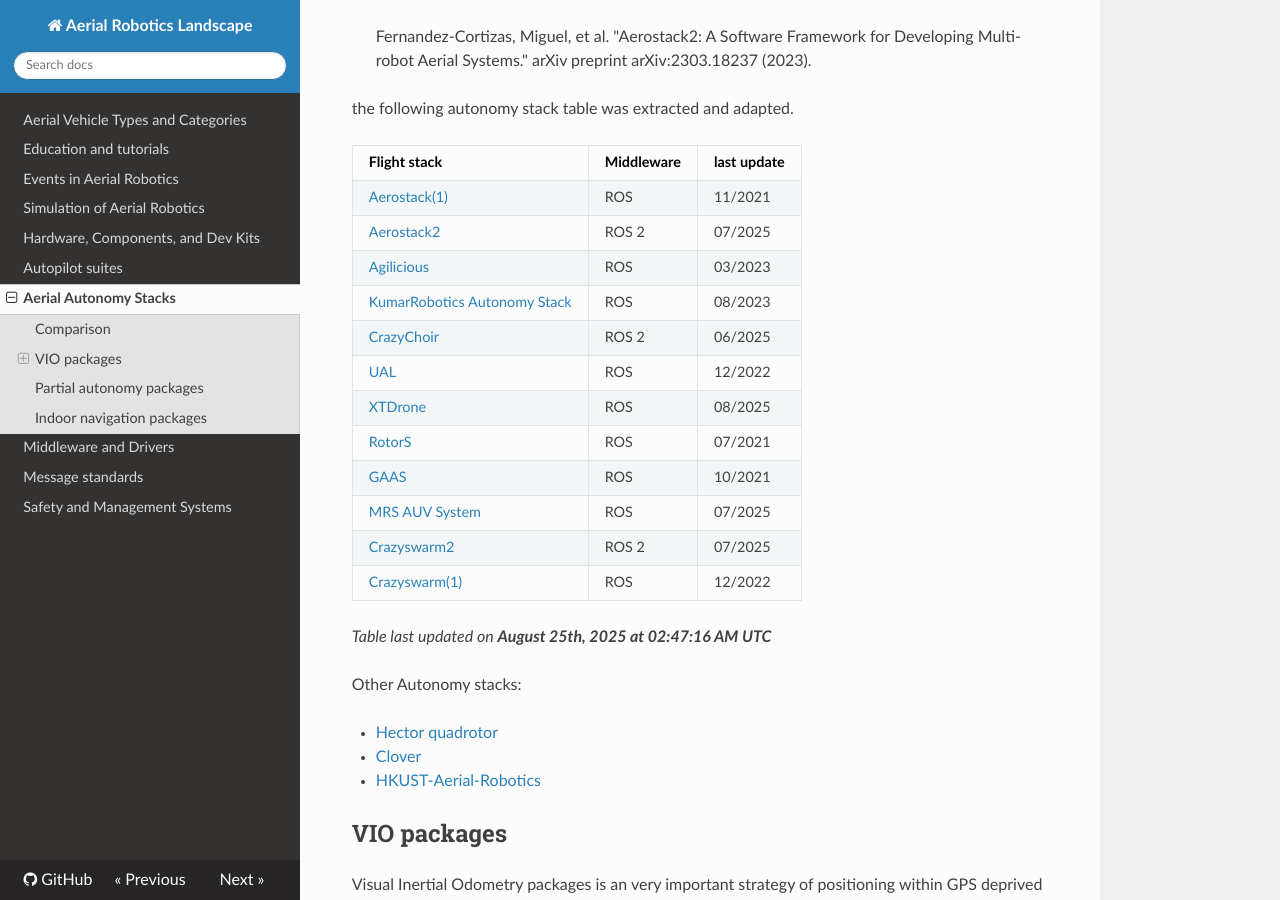
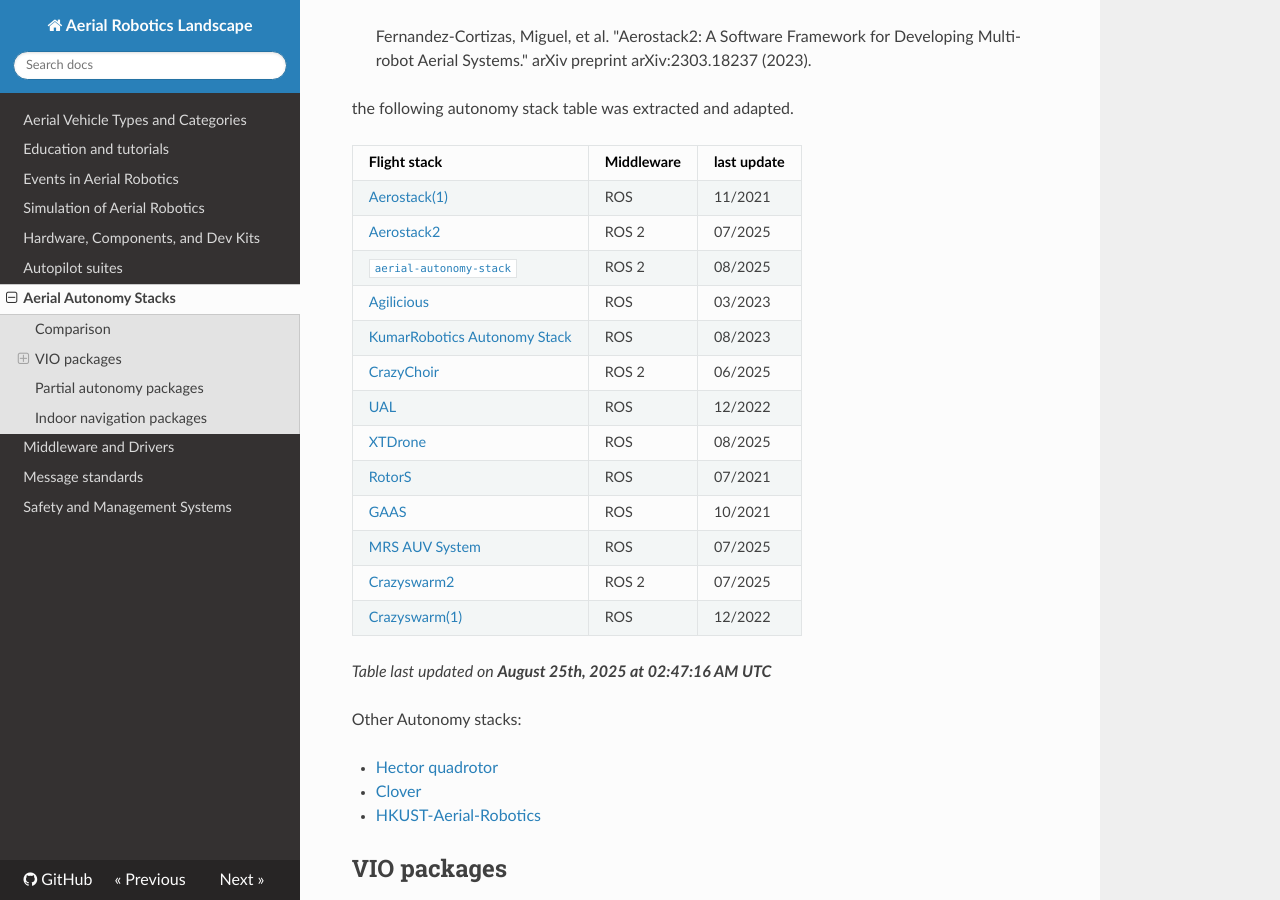
Before and after one commit to ROS-Aerial/aerial_robotic_landscape, an MkDocs documentation site: the page built from docs/aerial_autonomy_stacks.md, in a window 1280 px wide and 900 px high, scrolled down 455 px. Built offline with MkDocs 1.6.1, drawn with Linux system fonts in a browser that asks for light colours; nearby versions of some CDN libraries.

Commit message:
Update aerial_autonomy_stacks.md

```diff
--- a/docs/aerial_autonomy_stacks.md
+++ b/docs/aerial_autonomy_stacks.md
@@ -16,6 +16,7 @@
 | -------------- | ----- | ------- |
 | [Aerostack(1)](https://github.com/cvar-upm/aerostack/wiki)       | ROS        | 11/2021 |
 | [Aerostack2](https://github.com/aerostack2/aerostack2)       | ROS 2      | 07/2025 |
+| [`aerial-autonomy-stack`](https://github.com/JacopoPan/aerial-autonomy-stack)       | ROS 2        | 08/2025      |
 | [Agilicious](https://agilicious.readthedocs.io/en/latest/index.html)       | ROS        | 03/2023      |
 | [KumarRobotics Autonomy Stack](https://github.com/KumarRobotics/kr_autonomous_flight)  | ROS        | 08/2023 |
 | [CrazyChoir](https://github.com/OPT4SMART/crazychoir)     | ROS 2      | 06/2025 |
```
